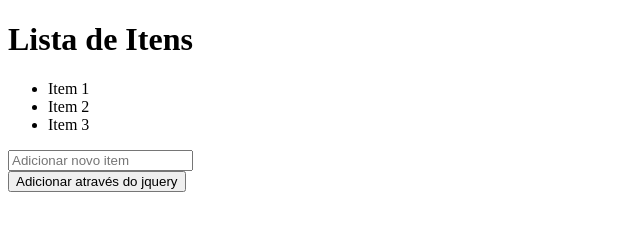
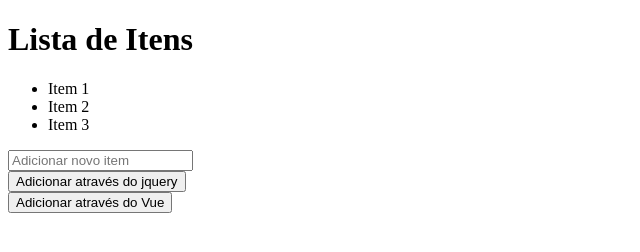
Before and after one commit to treinaweb/vue-progressivo, a plain HTML site: page index.html in a window 1280 px wide. Shown: the whole page, without its empty margins (0-640 px from the left). Drawn offline with nearby package versions, Linux system fonts and the light colour scheme.

Commit message:
5-6 Aplicando Vue em um projeto existente

```diff
--- a/index.html
+++ b/index.html
@@ -6,6 +6,7 @@
     <meta name="viewport" content="width=device-width, initial-scale=1.0">
 
     <script src="https://code.jquery.com/jquery-3.6.0.min.js"></script>
+    <script src="https://cdn.jsdelivr.net/npm/vue@3"></script>
     <title>Vue Progressivo</title>
 </head>
 
@@ -16,11 +17,14 @@
             <li>Item 1</li>
             <li>Item 2</li>
             <li>Item 3</li>
+            <li v-for="item in itens">{{item}}</li>
         </ul>
 
-        <input type="text" id="new-item" placeholder="Adicionar novo item">
+        <input type="text" v-model="novoItem" id="new-item" placeholder="Adicionar novo item">
         <br>
         <button id="jquery-btn">Adicionar através do jquery</button>
+        <br>
+        <button @click="adicionarNovoItem">Adicionar através do Vue</button>
     </main>
 
     <script>
@@ -35,6 +39,24 @@
             })
         })
 
+        const App = {
+            data() {
+                return {
+                    novoItem: '',
+                    itens: [],
+                }
+            },
+            methods: {
+                adicionarNovoItem() {
+                    if (this.novoItem) {
+                        this.itens.push(this.novoItem);
+                        this.novoItem = '';
+                    }
+                }
+            }
+        }
+
+        Vue.createApp(App).mount('#app')
     </script>
 </body>
 
```
